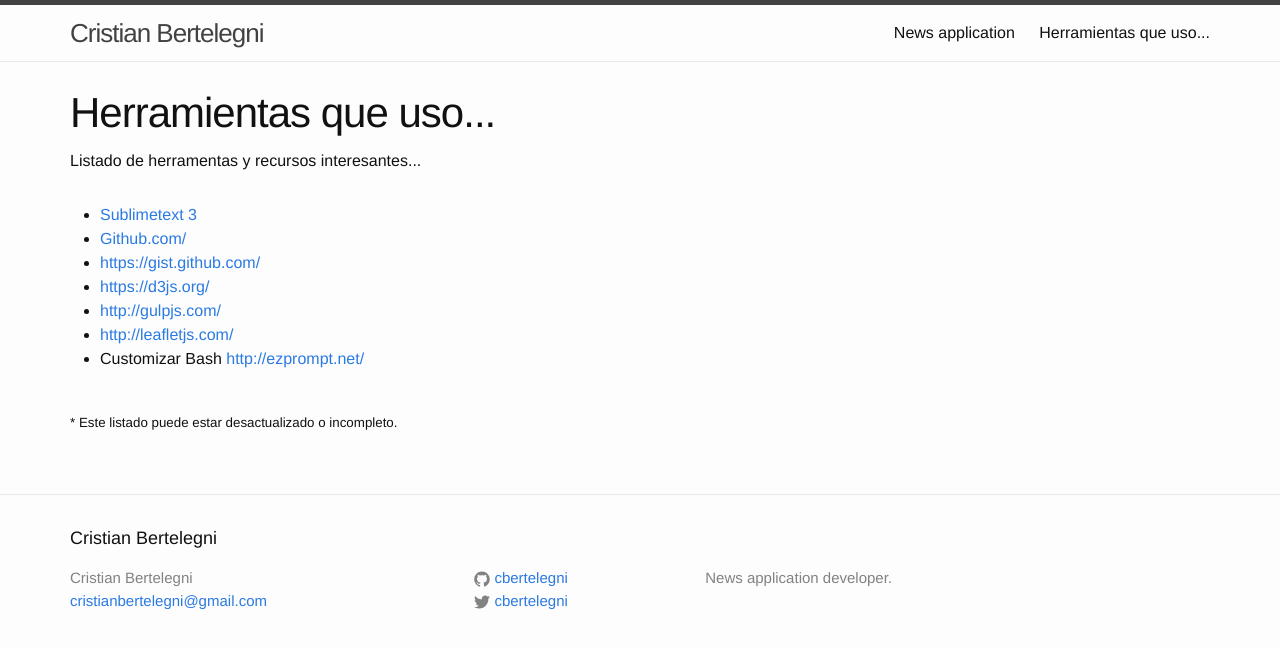
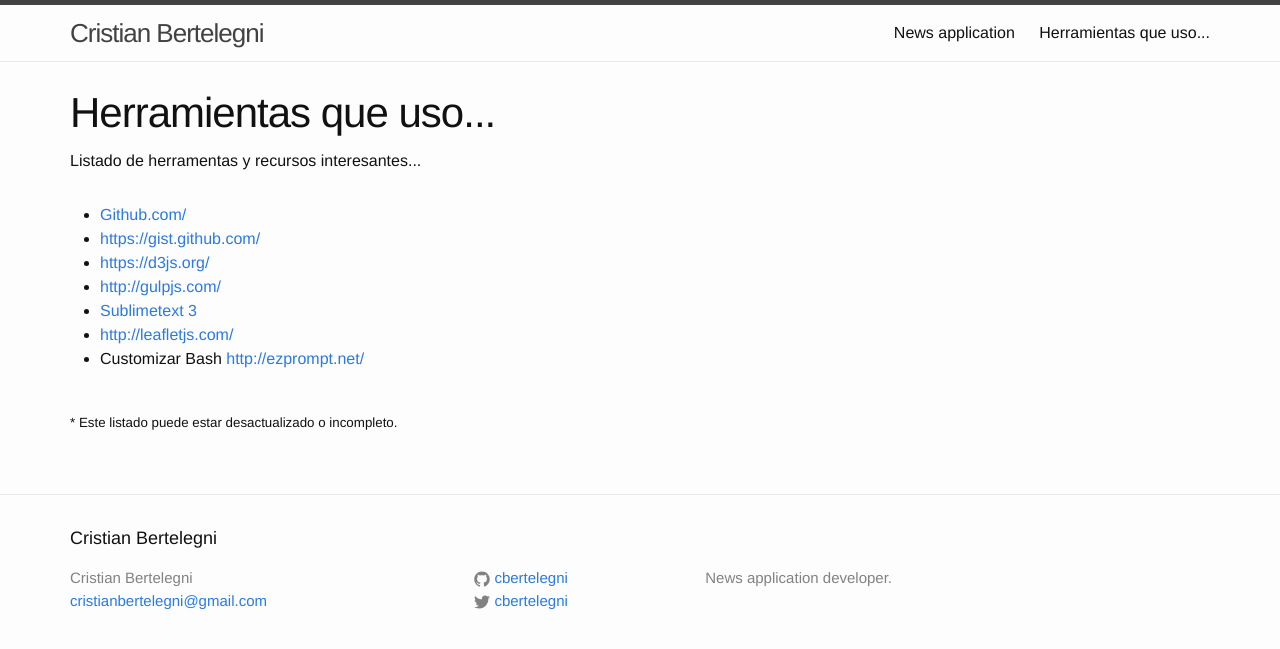
Before and after one commit to cbertelegni/cbertelegni, a Jekyll site: the page built from tools.md, in a window 1280 px wide. Shown: the top 649 px of the page. Built offline with Jekyll 4.4.1, drawn with Linux system fonts in a browser that asks for light colours.

```diff
--- a/tools.md
+++ b/tools.md
@@ -8,11 +8,11 @@ permalink: /tools/
 .post-list h2 { margin-bottom: 0; }
 </style>
 
-* [Sublimetext 3](https://www.sublimetext.com/3)
 * [Github.com/](https://github.com/)
 * [https://gist.github.com/](https://gist.github.com/cbertelegni)
 * [https://d3js.org/](https://d3js.org/)
 * [http://gulpjs.com/](http://gulpjs.com/)
+* [Sublimetext 3](https://www.sublimetext.com/3)
 * [http://leafletjs.com/](http://leafletjs.com/)
 * Customizar Bash [http://ezprompt.net/](http://ezprompt.net/)
 
```
